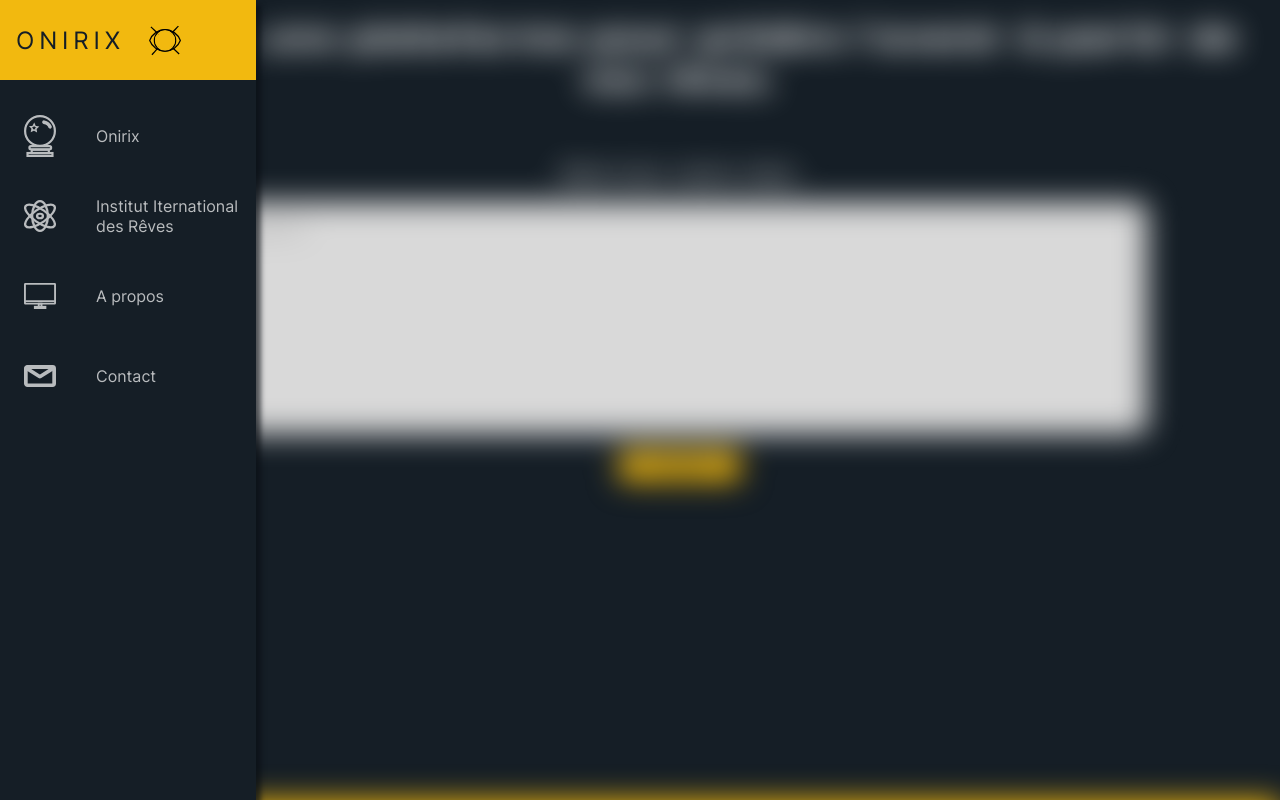
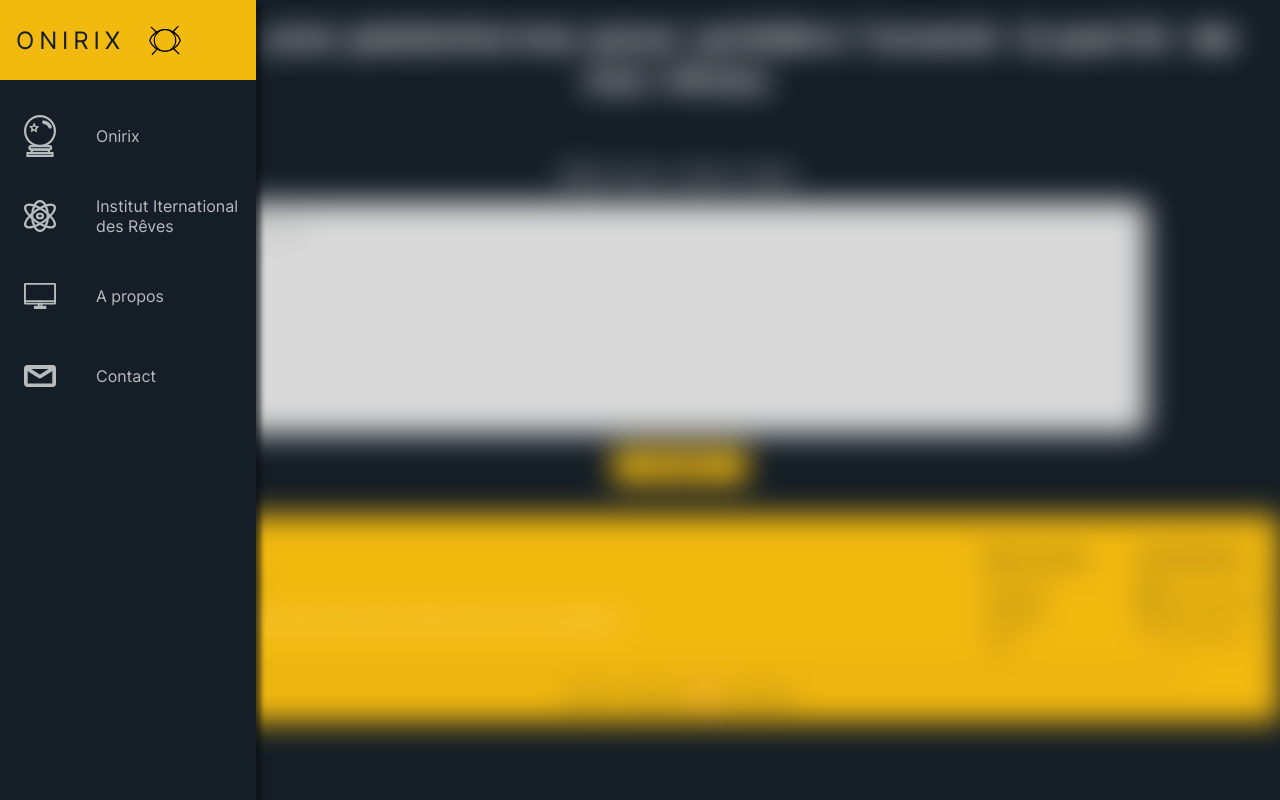
Before and after one commit to spudster-team/onirix, a React (Create React App) app in the folder frontend/: page /prediction in a window 1280 px wide. Shown: the top 800 px of the page. Built offline with nearby package versions, Linux system fonts and the light colour scheme.

Commit message:
some improvement

```diff
--- a/frontend/src/components/Footer.jsx
+++ b/frontend/src/components/Footer.jsx
@@ -7,7 +7,7 @@ const Footer = () => {
                     <img src="/assets/logo/logo-full-white.png" alt="onirix_logo" className="logo" />
                     <div>
                         <h3>ONIRIX</h3>
-                        <p>La prédiction de votre avenir</p>
+                        <p>Découvrez votre avenir à travers vos rêves avec Onirix, l'IA divinatoire.</p>
                     </div>
                 </div>
                 <div>
@@ -28,7 +28,7 @@ const Footer = () => {
             </article>
             <hr />
             <p className="copyright">
-                &copy; 2023 - Spudster
+                &copy; 2023 - Made with 🧠 by Spudster
             </p>
         </footer>
     );
--- a/frontend/src/components/Resultats.jsx
+++ b/frontend/src/components/Resultats.jsx
@@ -13,7 +13,7 @@ const Resultats = ({predictions, additionnal_info}) => {
                             <article key={index} className='additional-info'>
                                 <h4>{info.type}</h4>
                                 <div>
-                                    <p>{info.title}</p>
+                                    <p class='additional-info-title'>{info.title}</p>
                                     <a href={"http://google.com?search=" + info.title} className="button">Consulter</a>
                                 </div>
                             </article>
@@ -23,7 +23,7 @@ const Resultats = ({predictions, additionnal_info}) => {
                                 <article key={index} className='additional-info'>
                                     <h4>{info.type}</h4>
                                     <div>
-                                        <p>{info.title}</p>
+                                        <p class='additional-info-title'>{info.title}</p>
                                         <img src={info.thumbnail} alt={info.title}/>
                                         <a href={info.link} className="button">Consulter</a>
                                     </div>
--- a/frontend/src/styles/button.css
+++ b/frontend/src/styles/button.css
@@ -6,6 +6,9 @@
 }
 
 .button {
+    border: none;
+    font-family: 'Inter';
+    font-size: 1rem;
     margin: 1rem;
     box-sizing: border-box;
 }
--- a/frontend/src/styles/footer.css
+++ b/frontend/src/styles/footer.css
@@ -12,6 +12,12 @@ footer {
     color: var(--main-color);
     padding-bottom: 1rem;
     padding-left: 5rem;
+}
+
+footer h3 {
+    text-align: left !important;
+    box-sizing: border-box;
+    margin-left: 0;
 }
 
 footer img {
@@ -107,6 +113,10 @@ footer>article>div p:first-of-type {
         padding-bottom: 6rem;
     }
 
+    footer h3 {
+        text-align: center !important;
+    }
+
     footer>article>div:first-of-type {
         margin-right: auto;
         margin-left: auto;
--- a/frontend/src/styles/prediction.css
+++ b/frontend/src/styles/prediction.css
@@ -16,6 +16,10 @@ form {
     /* min-he */
 }
 
+#form {
+    min-height: fit-content !important;
+}
+
 textarea {
     background-color: var(--gray);
     border-radius: 10px;
@@ -25,6 +29,7 @@ textarea {
     outline: none;
     padding: 1rem;
     box-sizing: border-box;
+    resize:none;
 }
 
 h3 {
@@ -53,7 +58,20 @@ textarea:focus {
     border-radius: 10px;
     position: relative;
     display: flex;
-    justify-content: center;
+    align-items: center;
+    flex-direction: column;
+}
+
+.additional-info-title {
+    color: var(--main-color);
+    text-align: center;
+    padding: .5rem;
+}
+
+.additional-info img {
+    width: 100%;
+    height: 100px;
+    object-fit: cover;
 }
 
 .additional-info .button {
```
Also changed, not shown: frontend/src/components/Prediction.jsx (line endings or trailing spaces).
